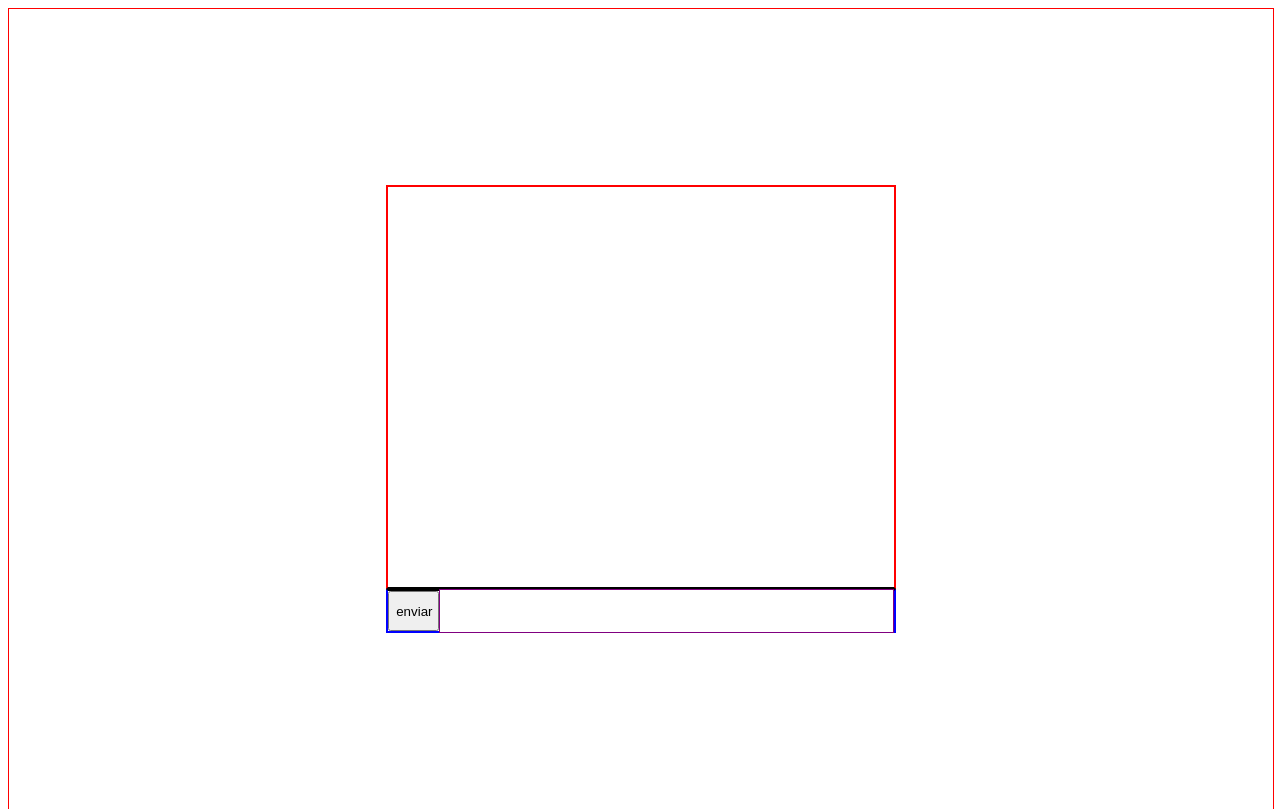
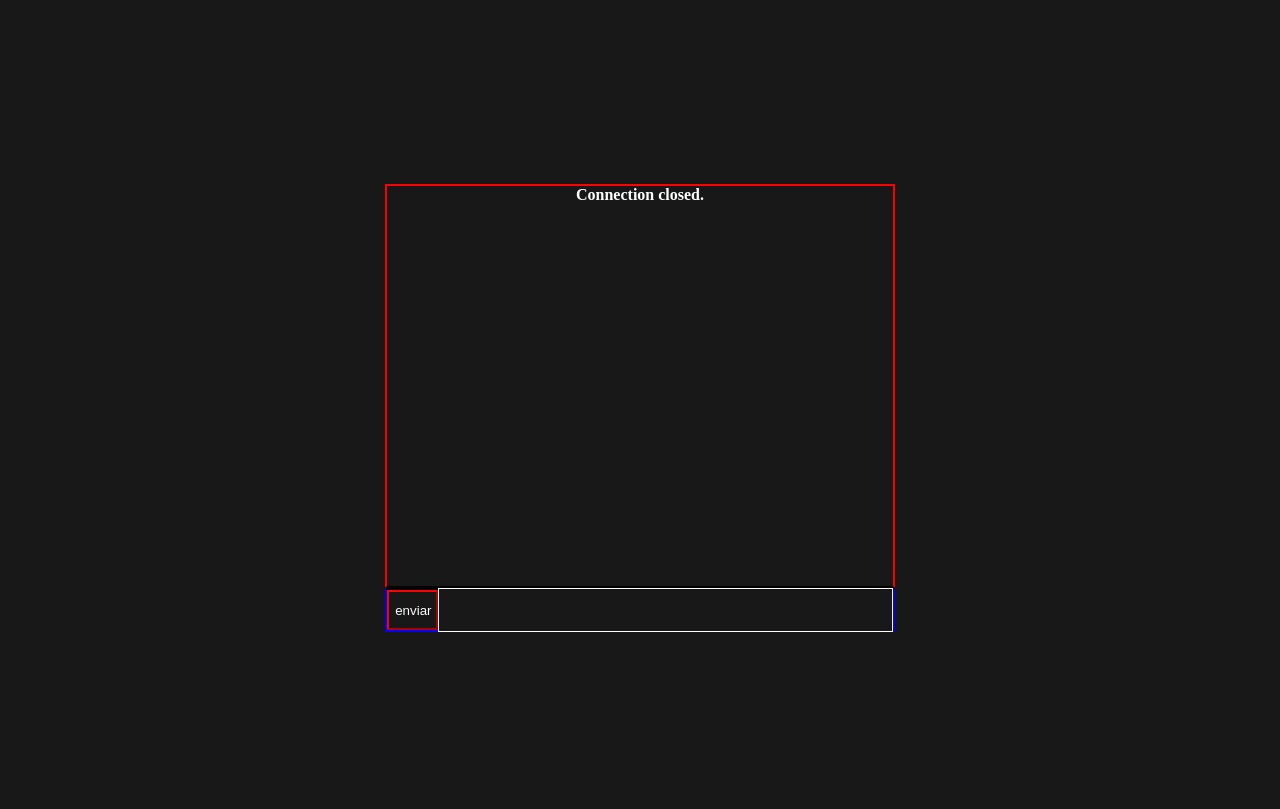
Before and after one commit to migeriva/test-chat-app, a plain HTML site: page index.html in a window 1280 px wide. Shown: the top 809 px of the page. Drawn offline with Linux system fonts and the light colour scheme.

Commit message:
final deel front con scroll

```diff
--- a/hello.css
+++ b/hello.css
@@ -1,3 +1,7 @@
+body {
+    background-color: #181818;
+    border: none;
+}
 
 #root {
     width: 100%;
@@ -6,7 +10,13 @@
     flex-direction: column;
     justify-content: center;
     align-items: center;
-    border: 1px solid red;
+    /* border: 1px solid red; */
+}
+
+button {
+    background-color: #181818;
+    color: white;
+    border-color: red;
 }
 
 #root > div {
@@ -17,7 +27,9 @@
     height: 50%;
     border: 2px solid red;
     border-bottom-color: black;
-    overflow: hidden;
+    /* overflow: hidden; */
+    overflow-y: scroll;
+    overflow-x: hidden;
 }
 
 #chat-container {
@@ -35,6 +47,7 @@ button {
     width: 100%;
     display: flex;
     align-center: center;
+    color: white;
 }
 
 .self-msg {
@@ -47,11 +60,21 @@ button {
     border: 2px dotted grey;
 }
 
+.connection-status {
+    display: flex;
+    justify-content: center;
+    align-items: center;
+    color: white;
+}
+
 #chat-input {
     height: 100%;
     width: 90%;
-    border: 1px solid purple;
+    border: 1px solid white;
+    vertical-align: middle;
     padding-left: 10px;
+    color: white;
+    background-color: #181818;
 }
 
 #form-container {
--- a/index.html
+++ b/index.html
@@ -11,7 +11,8 @@
         <form id="chat-form">
           <div id="form-container">
             <button style="width:10%" type="submit">enviar</button>
-            <input id="chat-input" type="text" maxlength="20" />
+            <!-- <textarea id="chat-input"></textarea> -->
+            <input id="chat-input" />
           </div>
         </form>
       </div>
--- a/main.js
+++ b/main.js
@@ -1,5 +1,6 @@
 window.onload = () => {
 
+    var ws;
     let counter = 0;
 
     const log = document.getElementById("log-container");
@@ -15,42 +16,32 @@ window.onload = () => {
         msgSent.className="self-msg";
 
         log.appendChild(msgSent);
+        ws.send(msg.value);
 
         msg.value = "";
     }
 
+    if (window['WebSocket']) {
 
-    console.log("Test para ver si esto se actualizar rapido");
+        ws = new WebSocket("ws://127.0.0.1:8888/ws");
 
-    // msgSent.innerText = msg.value;
-    // if(counter % 2 === 0) {
-    //     msgSent.className="self-msg";
-    // }else {
-    //     msgSent.className="incoming-msg";
-    // }
-    // counter++;
+        ws.onclose = function (evt) {
+            let item = document.createElement("div");
+            item.className = "connection-status";
+            item.innerHTML = "<b>Connection closed.</b>";
+            log.appendChild(item);
+p        };
 
-    // if (window['WebSocket']) {
+        ws.onmessage = function (evt) {
+            var messages = evt.data.split('\n');
+            for (let i = 0; i < messages.length; i++) {
+                let item = document.createElement("div");
+                item.className = "incoming-msg";
+                item.innerText = messages[i];
+                log.appendChild(item)
+            }
+        };
 
-    //     const ws = new WebSocket("ws://127.0.0.1:3000/chat");
-
-    //     ws.onclose = function (evt) {
-    //         let item = document.createElement("div");
-    //         item.innerHTML = "<b>Connection closed.</b>";
-    //     };
-    //     ws.onmessage = function (evt) {
-    //         var messages = evt.data.split('\n');
-    //         for (var i = 0; i < messages.length; i++) {
-    //             var item = document.createElement("div");
-    //             item.innerText = messages[i];
-    //         }
-    //     };
-
-    //     // console.log('si hay websocket');
-    //     // const div = document.createElement("div");
-    //     // div.innerHTML = "<h1>Esto no esta sirviendo</h1>";
-    //     // form.appendChild(div);
-    // }
-
+    }
 
 }
```
